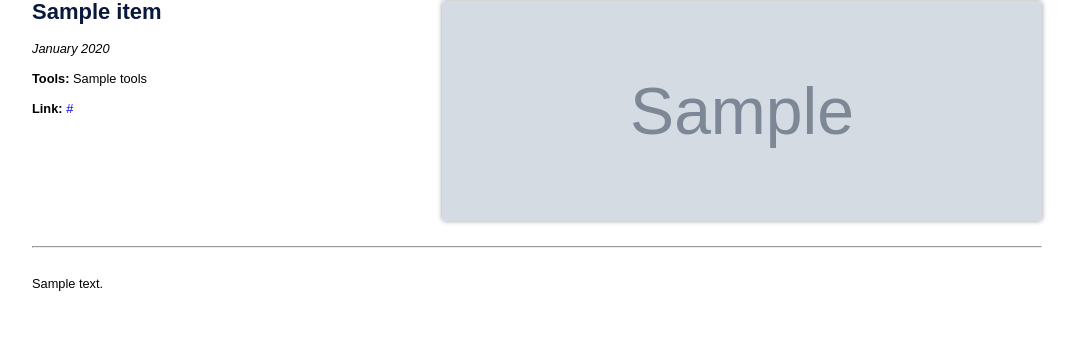
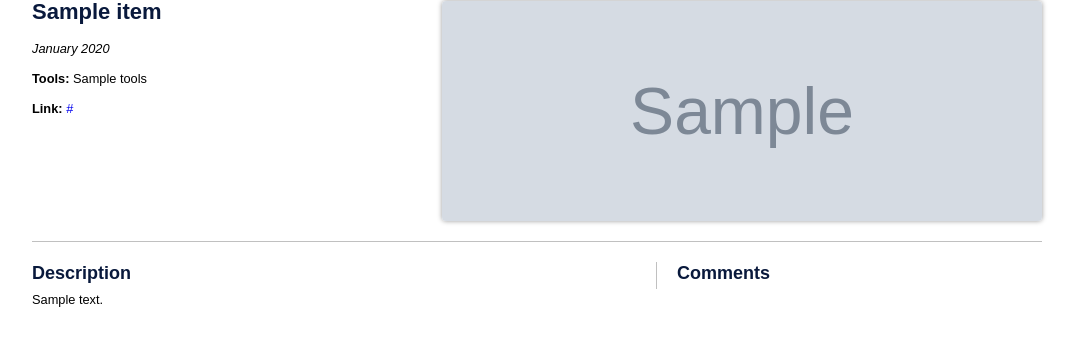
Before and after one commit to janhartigan/janhartigan, a PHP site: template application/views/portfolio/portfolio_item.php in a window 1280 px wide. Shown: the part 238-584 px from the top of the page, without its empty margins (103-1179 px from the left). Run offline with PHP 8.4, Linux system fonts and the light colour scheme; the template is opened without the code that fills it: most values are stand-ins (such as "Sample title", 1, 10 or a date in 2020); grey boxes marked "Sample" are stand-in pictures; data that the repository does not hold is empty.

Commit message:
setting up portfolio item page

```diff
--- a/application/controllers/portfolio/portfolio.php
+++ b/application/controllers/portfolio/portfolio.php
@@ -59,6 +59,7 @@ class Portfolio extends MY_Controller {
 		$this->title = $data['item']['name'].' - Portfolio - janhartigan.com';
 		$this->image = $data['item']['image_small'];
 		$this->selected_menu = 'portfolio';
+		$this->disqus = 'portfolio-'.$data['item']['uri'];
 		$this->content  = $this->load->view('portfolio/portfolio_item', $data, true);
 		$this->loadPage();
 	}
--- a/application/views/portfolio/portfolio_item.php
+++ b/application/views/portfolio/portfolio_item.php
@@ -1,4 +1,5 @@
 <div id="portfolio_item">
+	<div class="top_section">
 		<img src="<?php echo $item['image']?>" width="600" height="220" />
 
 		<div class="portfolio_left_info">
@@ -21,10 +22,16 @@
 		</div>
 
 		<div class="clear"></div>
+	</div>
 
-	<hr/>
+	<div id="portfolio_disqus_container">
+		<h3>Comments</h3>
+		<div id="disqus_thread"></div>
+		<noscript>Please enable JavaScript to view the <a href="http://disqus.com/?ref_noscript">comments.</a></noscript>
+	</div>
 
-	<div class="portfilio_description">
+	<h3>Description</h3>
+	<div class="portfolio_description">
 		<?php echo $item['marked_up_description']?>
 	</div>
 </div>
--- a/css/janhartigan.css
+++ b/css/janhartigan.css
@@ -484,7 +484,12 @@ h4 {
 #portfolio_item {
 	line-height:22px;
 }
-#portfolio_item > img {
+#portfolio_item .top_section {
+	padding-bottom:20px;
+	border-bottom:1px solid silver;
+	margin-bottom:20px;
+}
+#portfolio_item .top_section > img {
 	display:block;
 	float:right;
 	margin-left:8px;
@@ -505,12 +510,23 @@ h4 {
 #portfolio_item .portfolio_external_link {
 
 }
-#portfolio_item hr {
-	margin:25px 0;
-}
 #portfolio_item .portfolio_tools {
 	line-height:18px;
 	margin:10px 0;
+}
+#portfolio_disqus_container {
+	float:right;
+	margin:0 0 0 20px;
+	padding:0 0 0 20px;
+	width:365px;
+	border-left:1px solid silver;
+}
+#portfolio_item .portfolio_description {
+	width:593px;
+	line-height:22px;
+}
+#portfolio_item .portfolio_description img {
+	margin:15px 0;
 }
 
 
```
Lines whose indentation alone changed are shown as unchanged.
